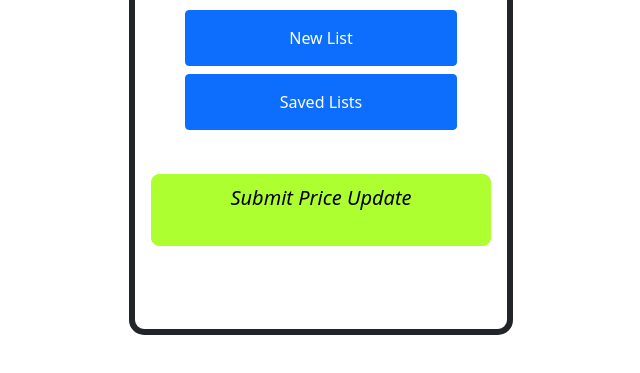
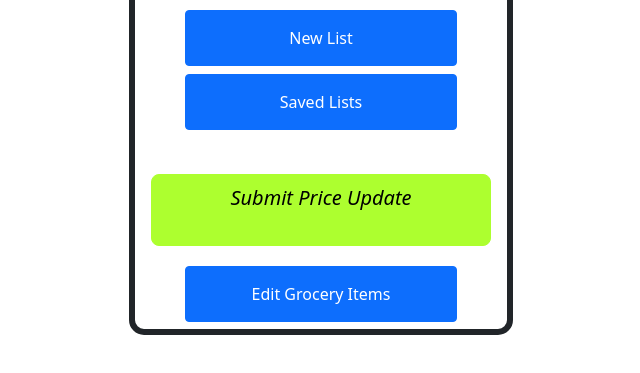
Before and after one commit to Khayde88/Final-Project, a website: page Frontend/HomeAdmin.html in a window 1280 px wide. Shown: the part 777-1150 px from the top of the page, without its empty margins (319-959 px from the left). Drawn offline with nearby package versions, Linux system fonts and the light colour scheme.

Commit message:
Admin Update

```diff
--- a/Frontend/HomeAdmin.html
+++ b/Frontend/HomeAdmin.html
@@ -69,6 +69,8 @@
             </p>
             <i type="button" class="btn btn-primary btn-lg"
             style="background-color: greenyellow !important; border-radius:8px; border-color: greenyellow; color:black; width:100%; height:4.5rem;border-style: rounded 8px;"onclick="window.location.href='PriceUpdate.html' ">Submit Price Update</i>
+            <!-- Button to navigate to index.html -->
+            <button type="button" class="btn btn-primary" style="border-style: rounded 20px !important; width: 80%; height: 3.5rem; margin-top: 20px;" onclick="window.location.href='index.html'">Edit Grocery Items</button>
             </div>
           </div>
         </div>
```
